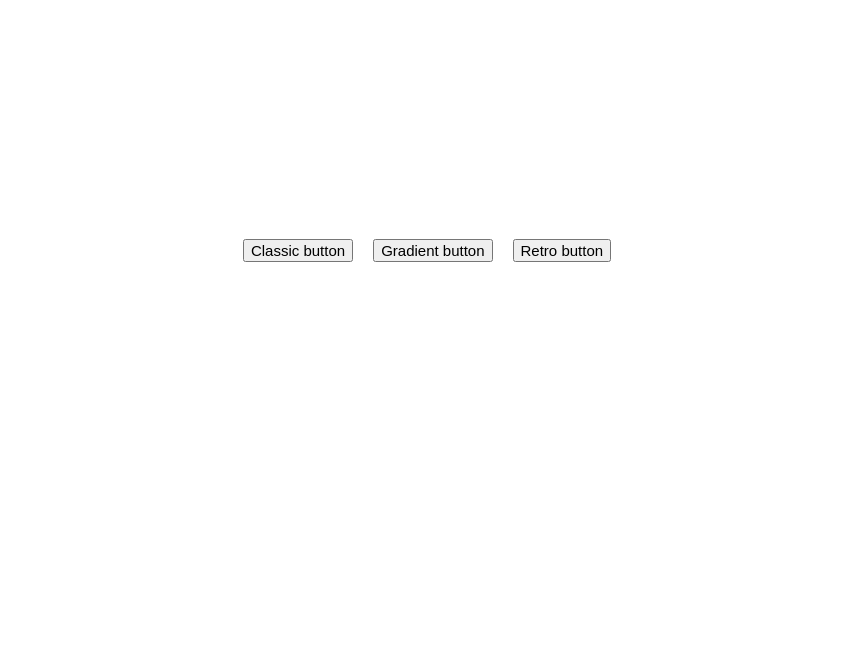
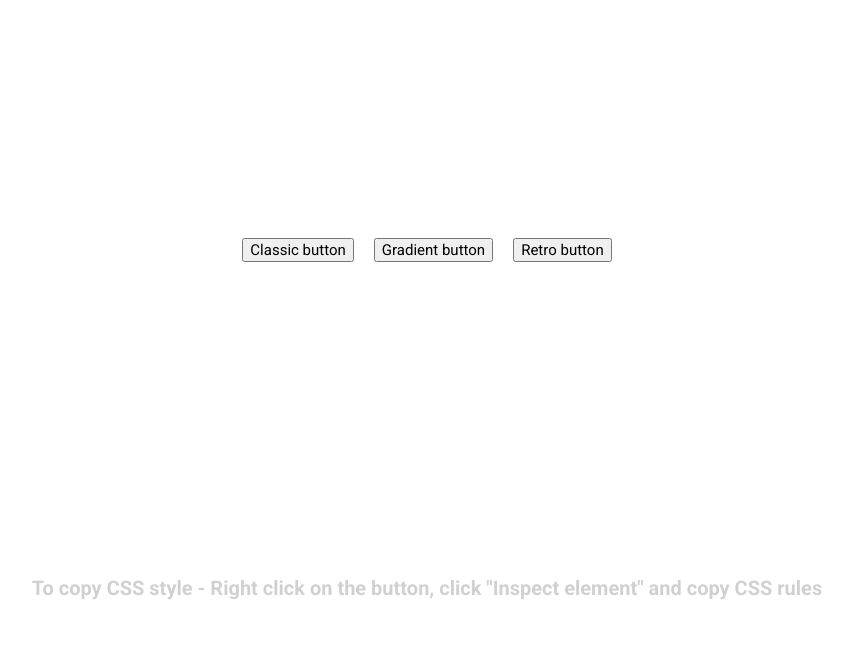
Before and after one commit to karolsw3/CSS-Button-Generator, a plain HTML site: page index.html in a window 1280 px wide. Shown: the part 150-800 px from the top of the page, without its empty margins (213-1066 px from the left). Drawn offline with Linux system fonts and the light colour scheme.

Commit message:
Add header and footer

```diff
--- a/build/css/style.css
+++ b/build/css/style.css
@@ -1,3 +1,4 @@
+@import url("https://fonts.googleapis.com/css?family=Roboto:400,700");
 html,
 body {
   margin: 0;
@@ -6,13 +7,33 @@ body {
   display: flex;
   justify-content: center;
   align-items: center;
+  font-family: 'Roboto', sans-serif;
 }
 button {
   margin: 10px;
   font-size: 15px;
   cursor: pointer;
   transition-duration: 0.2s;
+  font-family: 'Roboto', sans-serif;
 }
 button:hover {
   opacity: 0.82;
 }
+.info {
+  position: absolute;
+  top: 0;
+  left: 0;
+  right: 0;
+  text-align: center;
+  font-size: 40px;
+  color: rgba(0,0,0,0.185);
+  font-weight: 700;
+  padding: 50px 0;
+  user-select: none;
+  -moz-user-select: none;
+}
+.info__footer {
+  top: auto;
+  bottom: 0;
+  font-size: 20px;
+}
--- a/index.html
+++ b/index.html
@@ -1 +1 @@
-<html><head><meta charset="UTF-8"/><link rel="stylesheet" href="build/css/style.css"/><title>Css button generator</title></head><body><button id="classicButton">Classic button</button><button id="gradientButton">Gradient button</button><button id="retroButton">Retro button</button><script src="build/js/ButtonGenerator.js"></script><script src="build/js/index.js"></script></body></html>
+<html><head><meta charset="UTF-8"/><link rel="stylesheet" href="build/css/style.css"/><title>Css button generator</title></head><body><div class="info">Random button generator</div><button id="classicButton">Classic button</button><button id="gradientButton">Gradient button</button><button id="retroButton">Retro button</button><div class="info info__footer">To copy CSS style - Right click on the button, click "Inspect element" and copy CSS rules </div><script src="build/js/ButtonGenerator.js"></script><script src="build/js/index.js"></script></body></html>
```
Also changed, not shown: 2 other files.
